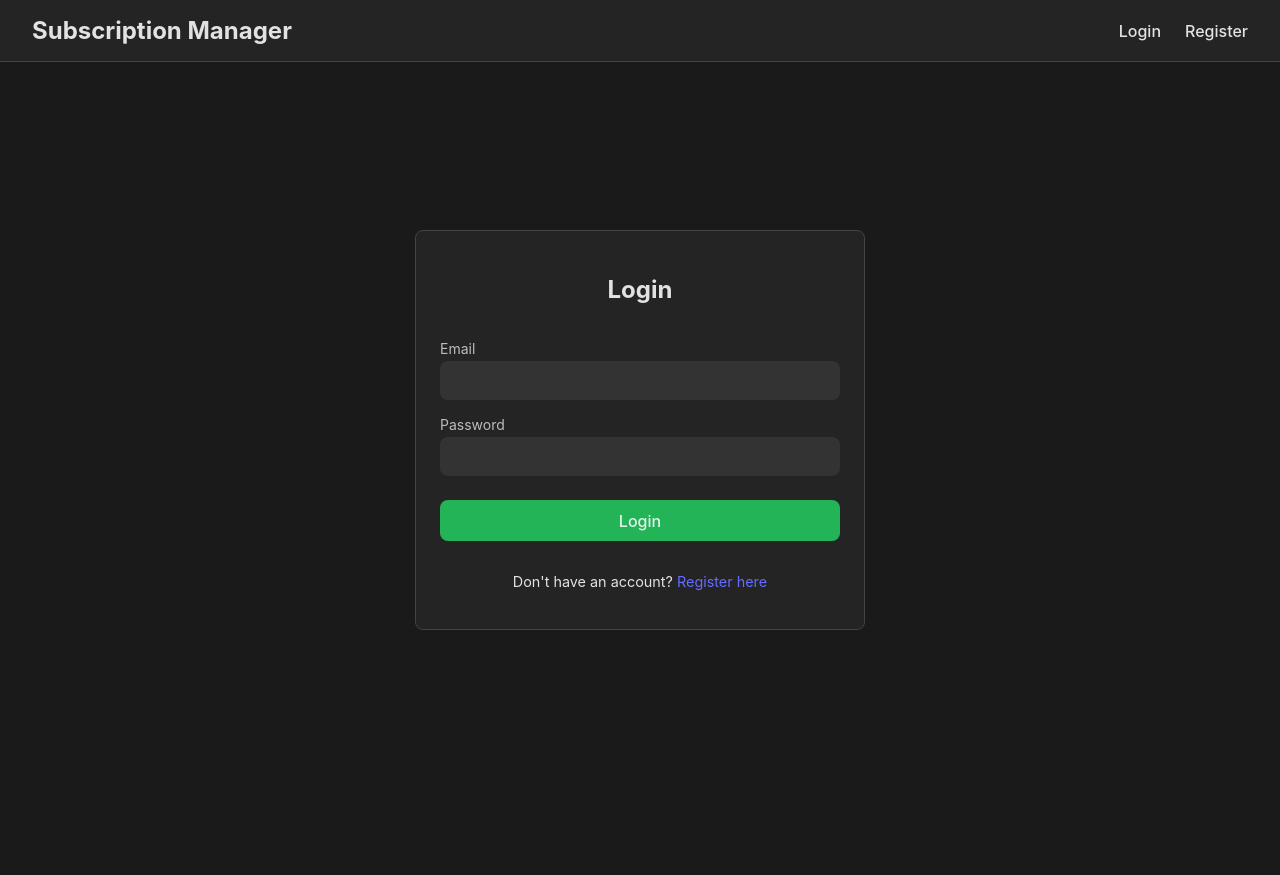
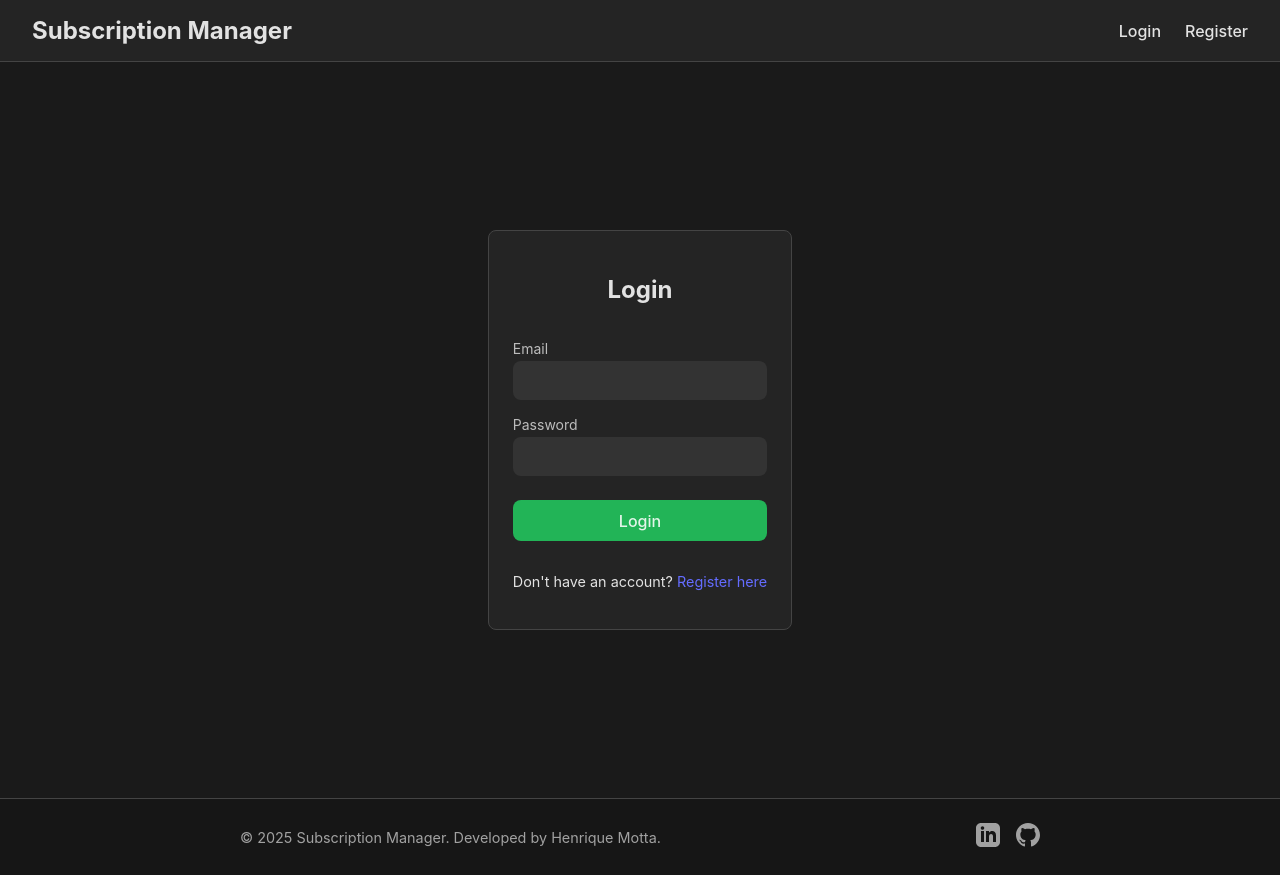
Before and after one commit to henriqueamotta/subscription-manager, a React (Vite) app in the folder client/: page /login in a window 1280 px wide. Before the commit the page ends 800 px from the top, so only its background shows below. Built offline with nearby package versions, Linux system fonts and the light colour scheme.

Commit message:
feat: add application footer

```diff
--- a/client/src/App.css
+++ b/client/src/App.css
@@ -364,3 +364,14 @@
   background-color: var(--primary-color);
   color: white;
 }
+
+/* Estilos para garantir que o rodapé fique no final da página */
+.app-container {
+  display: flex;
+  flex-direction: column;
+  min-height: 100vh;
+}
+
+main.container {
+  flex-grow: 1; /* Faz o conteúdo principal crescer e empurrar o rodapé para baixo */
+}
--- a/client/src/App.tsx
+++ b/client/src/App.tsx
@@ -1,15 +1,17 @@
 import { Outlet } from 'react-router-dom';
 import { Navbar } from './components/Navbar';
+import { Footer } from './components/Footer';
 import './App.css';
 
 function App() {
   return (
-    <>
+    <div className="app-container">
       <Navbar />
       <main className="container">
         <Outlet />
       </main>
-    </>
+      <Footer />
+    </div>
   );
 }
 
--- /dev/null
+++ b/client/src/components/Footer.css
@@ -0,0 +1,35 @@
+.app-footer {
+  background-color: #161616; /* Um pouco mais escuro que o fundo */
+  color: rgba(255, 255, 255, 0.6);
+  padding: 1.5rem 2rem;
+  border-top: 1px solid var(--border-color);
+}
+
+.footer-content {
+  max-width: 800px;
+  margin: 0 auto;
+  display: flex;
+  justify-content: space-between;
+  align-items: center;
+  flex-wrap: wrap; /* Para telas pequenas */
+  gap: 1rem;
+}
+
+.footer-content p {
+  margin: 0;
+  font-size: 0.9em;
+}
+
+.footer-socials {
+  display: flex;
+  gap: 1rem;
+}
+
+.footer-socials a {
+  color: rgba(255, 255, 255, 0.6);
+  transition: color 0.25s;
+}
+
+.footer-socials a:hover {
+  color: rgba(255, 255, 255, 1);
+}
--- /dev/null
+++ b/client/src/components/Footer.tsx
@@ -0,0 +1,24 @@
+import React from 'react';
+import './Footer.css';
+
+export const Footer = () => {
+  const currentYear = new Date().getFullYear();
+  // URL do repositório GitHub
+  const githubRepoUrl = 'https://github.com/henriqueamotta/subscription-manager';
+
+  return (
+    <footer className="app-footer">
+      <div className="footer-content">
+        <p>&copy; {currentYear} Subscription Manager. Developed by Henrique Motta.</p>
+        <div className="footer-socials">
+          <a href="https://linkedin.com/in/henriqueamotta" target="_blank" rel="noopener noreferrer" aria-label="LinkedIn">
+            <svg /* Ícone do LinkedIn */ width="24" height="24" viewBox="0 0 24 24" fill="currentColor"><path d="M19 0h-14c-2.761 0-5 2.239-5 5v14c0 2.761 2.239 5 5 5h14c2.762 0 5-2.239 5-5v-14c0-2.761-2.238-5-5-5zm-11 19h-3v-11h3v11zm-1.5-12.268c-.966 0-1.75-.79-1.75-1.764s.784-1.764 1.75-1.764 1.75.79 1.75 1.764-.783 1.764-1.75 1.764zm13.5 12.268h-3v-5.604c0-3.368-4-3.113-4 0v5.604h-3v-11h3v1.765c1.396-2.586 7-2.777 7 2.476v6.759z"/></svg>
+          </a>
+          <a href={githubRepoUrl} target="_blank" rel="noopener noreferrer" aria-label="GitHub">
+            <svg /* Ícone do GitHub */ width="24" height="24" viewBox="0 0 24 24" fill="currentColor"><path d="M12 0c-6.626 0-12 5.373-12 12 0 5.302 3.438 9.8 8.207 11.387.599.111.793-.261.793-.577v-2.234c-3.338.726-4.033-1.416-4.033-1.416-.546-1.387-1.333-1.756-1.333-1.756-1.089-.745.083-.729.083-.729 1.205.084 1.839 1.237 1.839 1.237 1.07 1.834 2.807 1.304 3.492.997.107-.775.418-1.305.762-1.604-2.665-.305-5.467-1.334-5.467-5.931 0-1.311.469-2.381 1.236-3.221-.124-.303-.535-1.524.117-3.176 0 0 1.008-.322 3.301 1.23.957-.266 1.983-.399 3.003-.404 1.02.005 2.047.138 3.006.404 2.291-1.552 3.297-1.23 3.297-1.23.653 1.653.242 2.874.118 3.176.77.84 1.235 1.91 1.235 3.221 0 4.609-2.807 5.624-5.479 5.921.43.372.823 1.102.823 2.222v3.293c0 .319.192.694.801.576 4.765-1.589 8.199-6.086 8.199-11.386 0-6.627-5.373-12-12-12z"/></svg>
+          </a>
+        </div>
+      </div>
+    </footer>
+  );
+};
```
